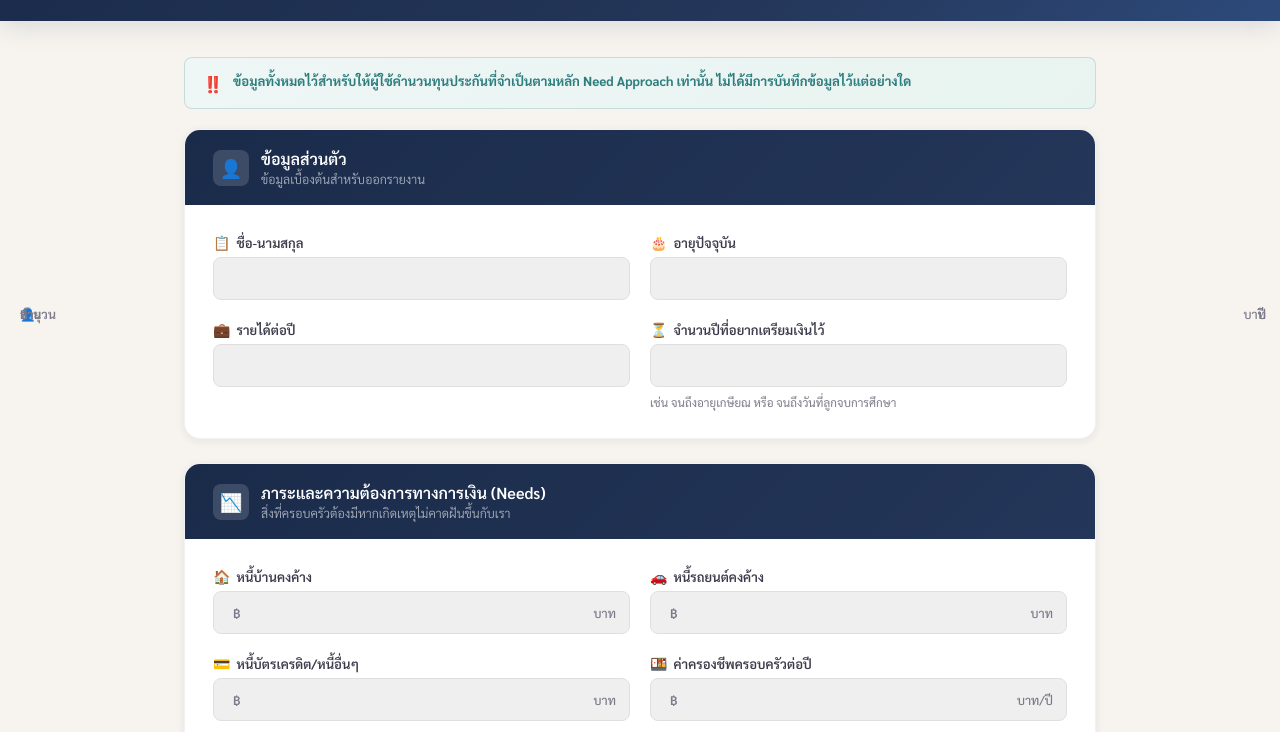
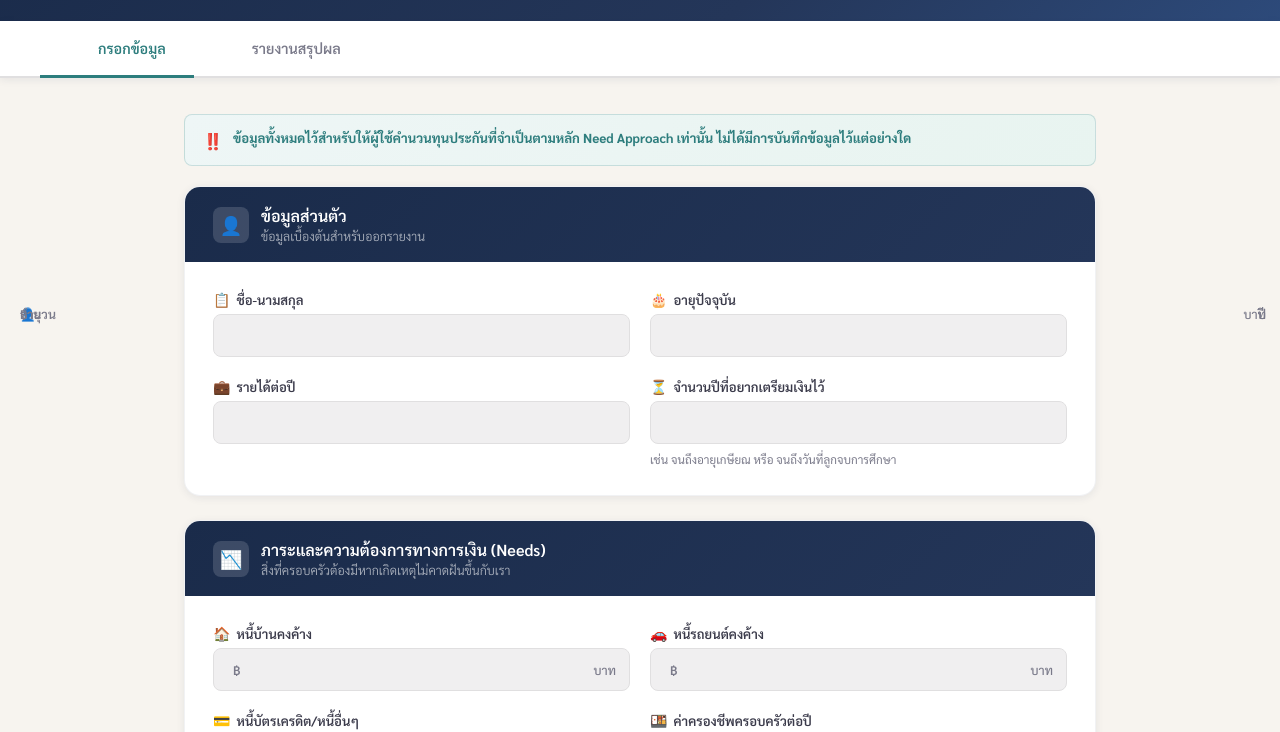
Before and after one commit to tyinsure/need-calculator, a plain HTML site: page index.html in a window 1280 px wide. Shown: the part 86-818 px from the top of the page. Drawn offline with nearby package versions, Linux system fonts and the light colour scheme.

Commit message:
Update index.html

```diff
--- a/index.html
+++ b/index.html
@@ -764,7 +764,7 @@
 </div>
 
 <!-- NAV TABS -->
-<!--<div class="nav-tabs">
+<div class="nav-tabs">
   <div class="nav-tab active" id="tab1" onclick="switchTab('input')">
     <div class="tab-num">1</div>
     กรอกข้อมูล
@@ -773,7 +773,7 @@
     <div class="tab-num">2</div>
     รายงานสรุปผล
   </div>
-</div> -->
+</div>
 
 <!-- ========== PAGE 1: INPUT ========== -->
 <div class="page active" id="page-input">
```
